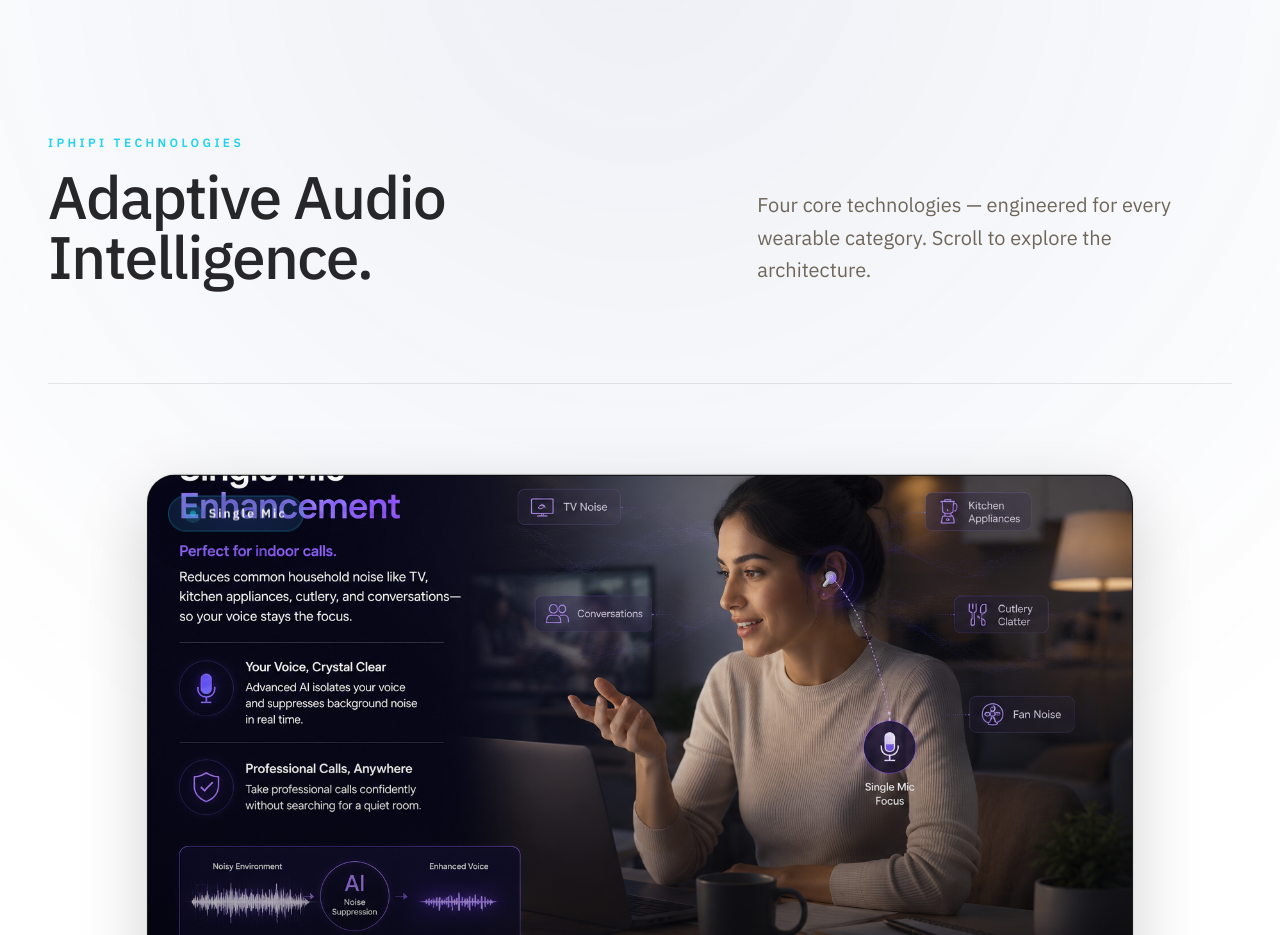
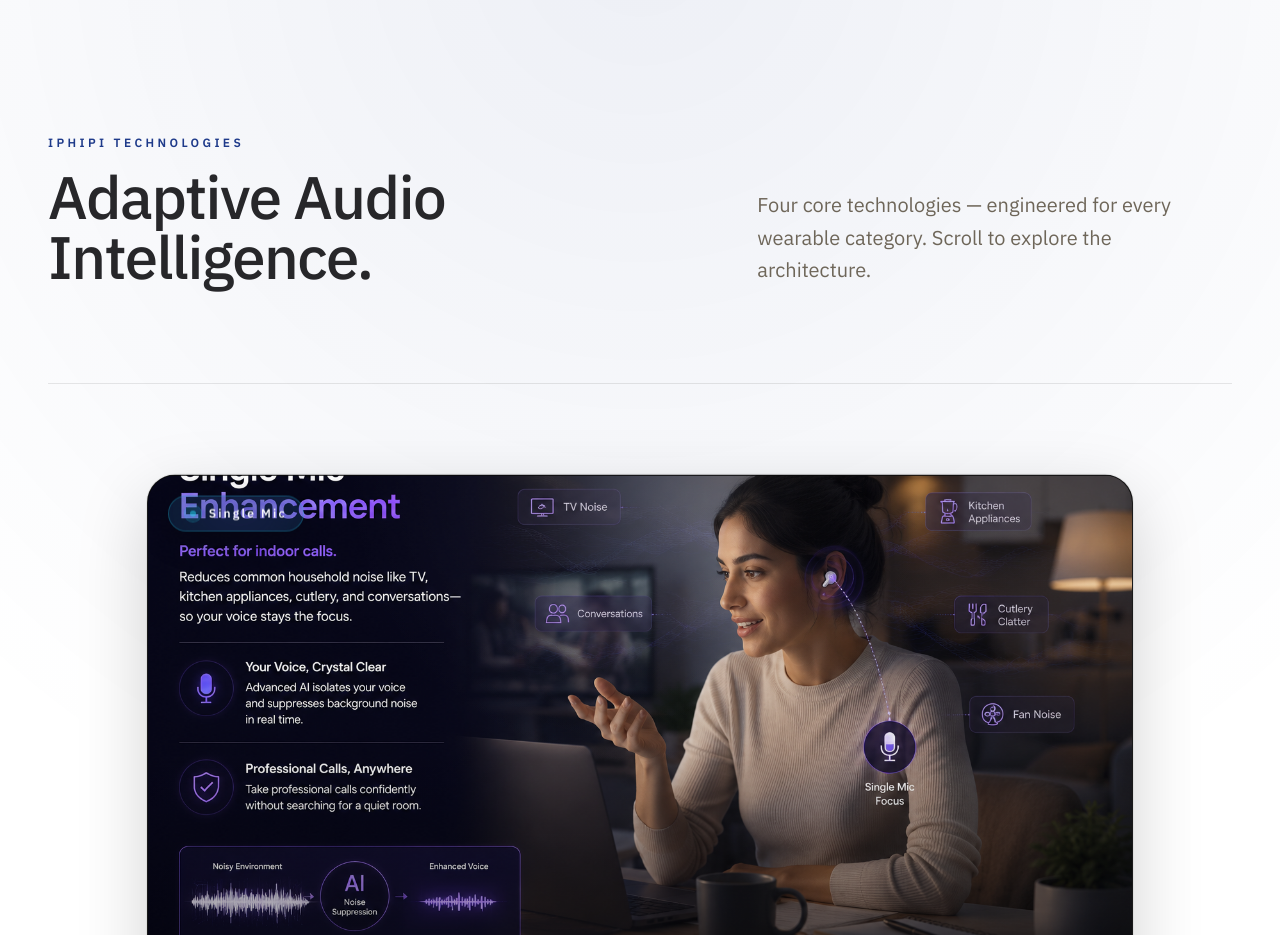
Before and after one commit to Kanish027/IPHIPI-New-draft, a Next.js app: page / in a window 1280 px wide. Shown: the part 3820-4755 px from the top of the page. Built offline with nearby package versions, Linux system fonts and the light colour scheme.

Commit message:
updated with new color palette

```diff
--- a/src/components/TechnologiesSection.tsx
+++ b/src/components/TechnologiesSection.tsx
@@ -140,7 +140,7 @@ export default function TechnologiesSection() {
             <div className="mb-4 flex items-center gap-2">
               <span
                 className="text-xs font-semibold uppercase tracking-[0.28em]"
-                style={{ color: COLORS.cyan }}
+                style={{ color: COLORS.cognitiveBlue }}
               >
                 IPHIPI Technologies
               </span>
```
